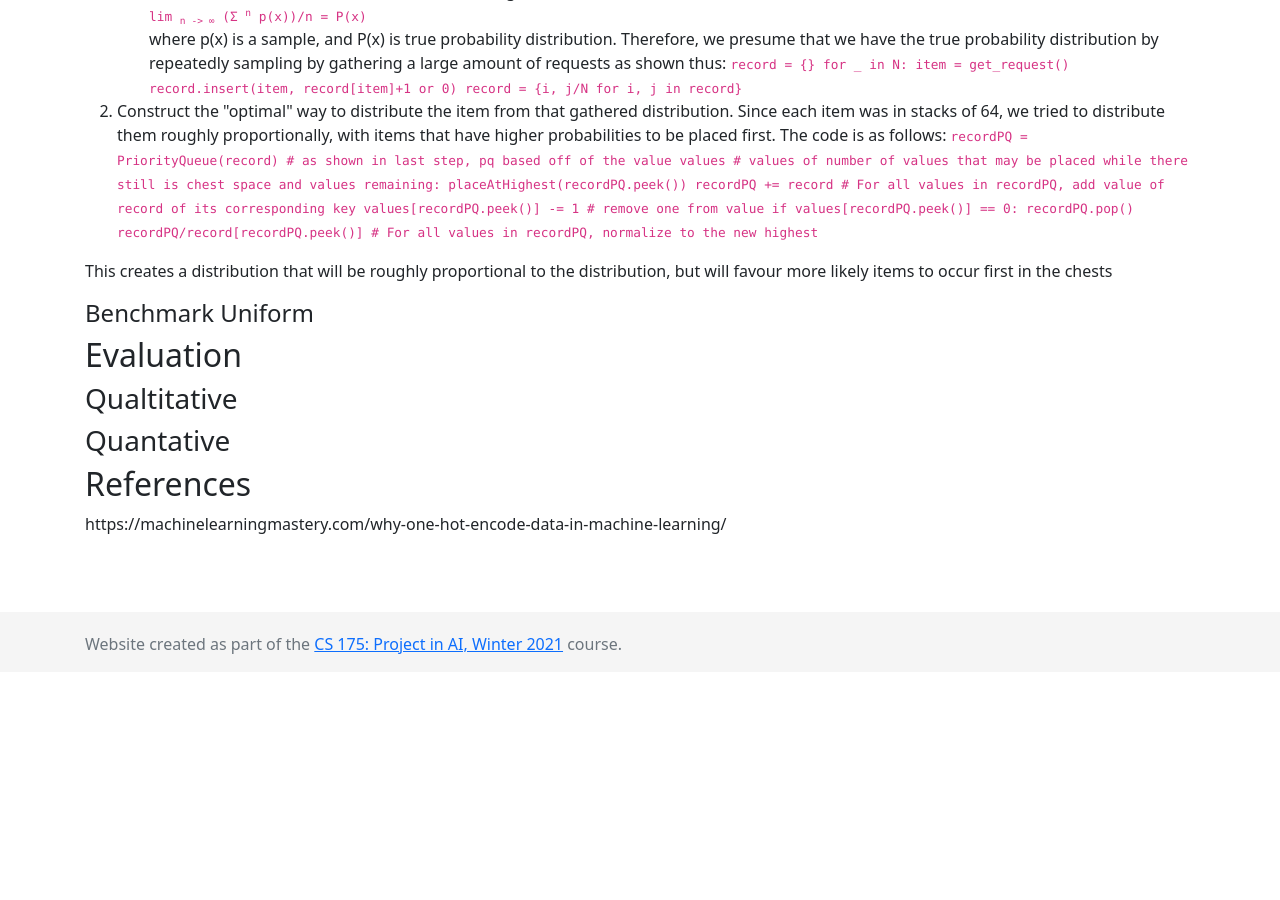
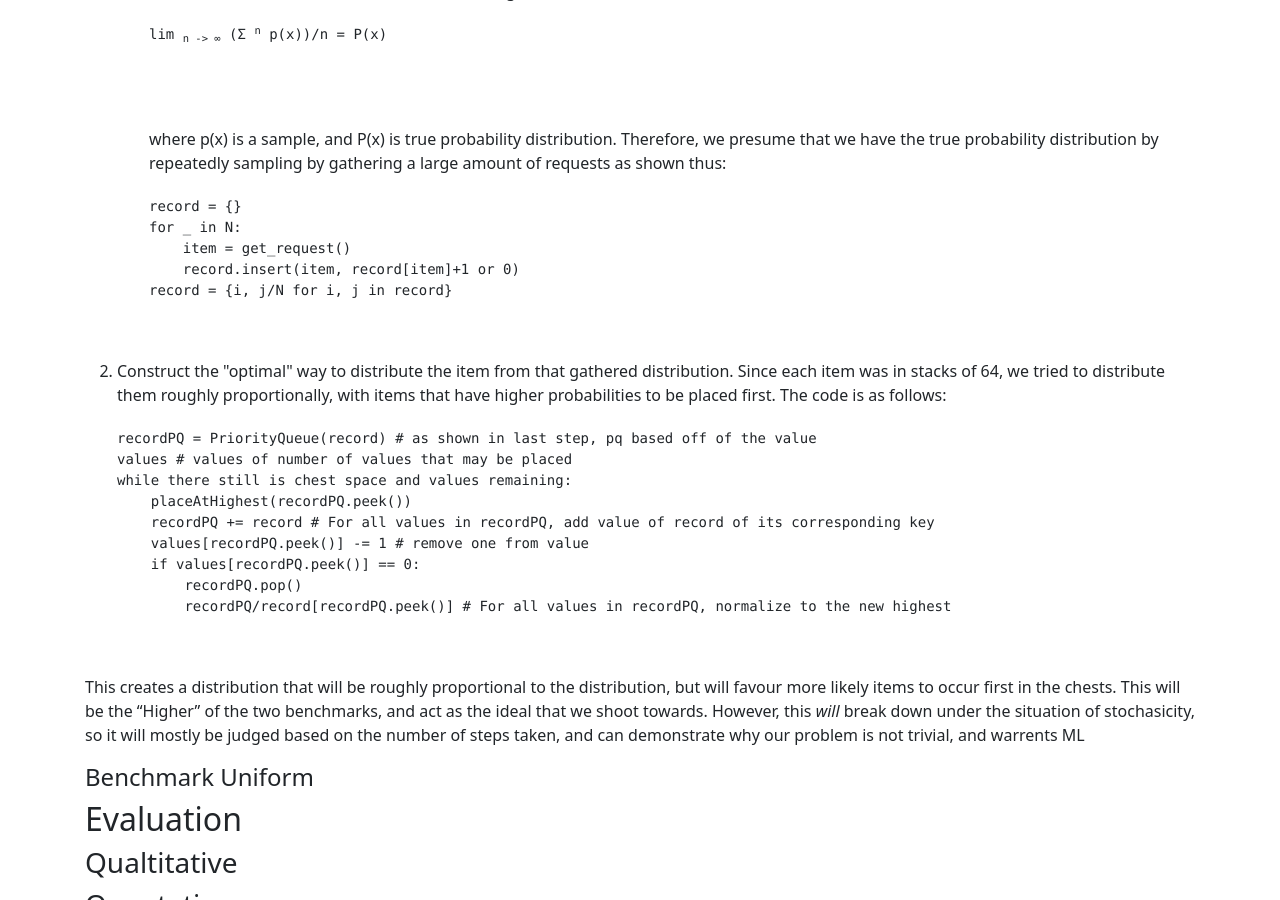
Before and after one commit to burwinliu-zz/LibraryOfAlexandria, a Jekyll site: the page built from docs/final.md, in a window 1280 px wide and 900 px high, scrolled down 5504 px. Built offline with Jekyll 4.4.1, drawn with Linux system fonts in a browser that asks for light colours; before the commit the page ends 6176 px from its top, so only the background shows below that.

Commit message:
fixing code formatting

```diff
--- a/docs/final.md
+++ b/docs/final.md
@@ -143,38 +143,44 @@ Our "Greedy" benchmark's distribution is generated by 2 basic steps:
             <li>
                 This is done based on the idea of the Law of Large Numbers as shown thus:
                     <br>
-                    <code>
-                        lim <sub>n -> &infin;</sub> (&Sigma; <sup>n</sup> p(x))/n = P(x)
-                    </code>
+                        <pre>
+                            <code>
+lim <sub>n -> &infin;</sub> (&Sigma; <sup>n</sup> p(x))/n = P(x)
+                            </code>
+                        </pre>
                     <br>
                 where p(x) is a sample, and P(x) is true probability distribution. Therefore, we presume that we have the true probability distribution by repeatedly sampling by gathering a large amount of requests as shown thus:
-                <code>
-                    record = {}
-                    for _ in N:
-                        item = get_request()
-                        record.insert(item, record[item]+1 or 0)
-                    record = {i, j/N for i, j in record}
-                </code>
+                <pre>
+                    <code>
+record = {}
+for _ in N:
+    item = get_request()
+    record.insert(item, record[item]+1 or 0)
+record = {i, j/N for i, j in record}
+                    </code>
+                </pre>
             </li>
         </ol>
     </li>
     <li>
         Construct the "optimal" way to distribute the item from that gathered distribution. Since each item was in stacks of 64, we tried to distribute them roughly proportionally, with items that have higher probabilities to be placed first. The code is as follows:
+        <pre>
         <code>
-            recordPQ = PriorityQueue(record) # as shown in last step, pq based off of the value
-            values # values of number of values that may be placed
-            while there still is chest space and values remaining:
-                placeAtHighest(recordPQ.peek())
-                recordPQ += record # For all values in recordPQ, add value of record of its corresponding key
-                values[recordPQ.peek()] -= 1 # remove one from value
-                if values[recordPQ.peek()] == 0:
-                    recordPQ.pop()
-                    recordPQ/record[recordPQ.peek()] # For all values in recordPQ, normalize to the new highest
+recordPQ = PriorityQueue(record) # as shown in last step, pq based off of the value
+values # values of number of values that may be placed
+while there still is chest space and values remaining:
+    placeAtHighest(recordPQ.peek())
+    recordPQ += record # For all values in recordPQ, add value of record of its corresponding key
+    values[recordPQ.peek()] -= 1 # remove one from value
+    if values[recordPQ.peek()] == 0:
+        recordPQ.pop()
+        recordPQ/record[recordPQ.peek()] # For all values in recordPQ, normalize to the new highest
         </code>
+        </pre>
     </li>
 </ol>
 
-This creates a distribution that will be roughly proportional to the distribution, but will favour more likely items to occur first in the chests
+This creates a distribution that will be roughly proportional to the distribution, but will favour more likely items to occur first in the chests. This will be the "Higher" of the two benchmarks, and act as the ideal that we shoot towards. However, this *will* break down under the situation of stochasicity, so it will mostly be judged based on the number of steps taken, and can demonstrate why our problem is not trivial, and warrents ML
 
 #### Benchmark Uniform
 
```
